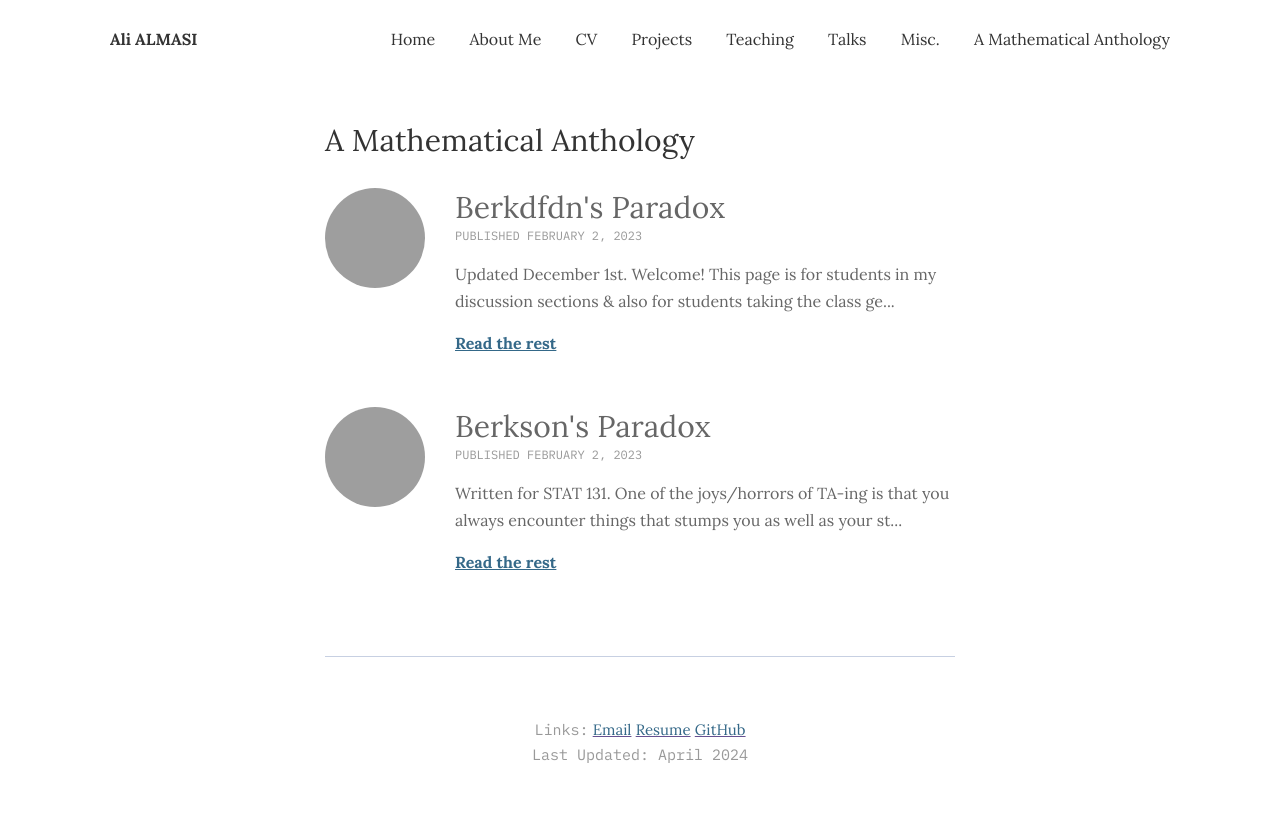
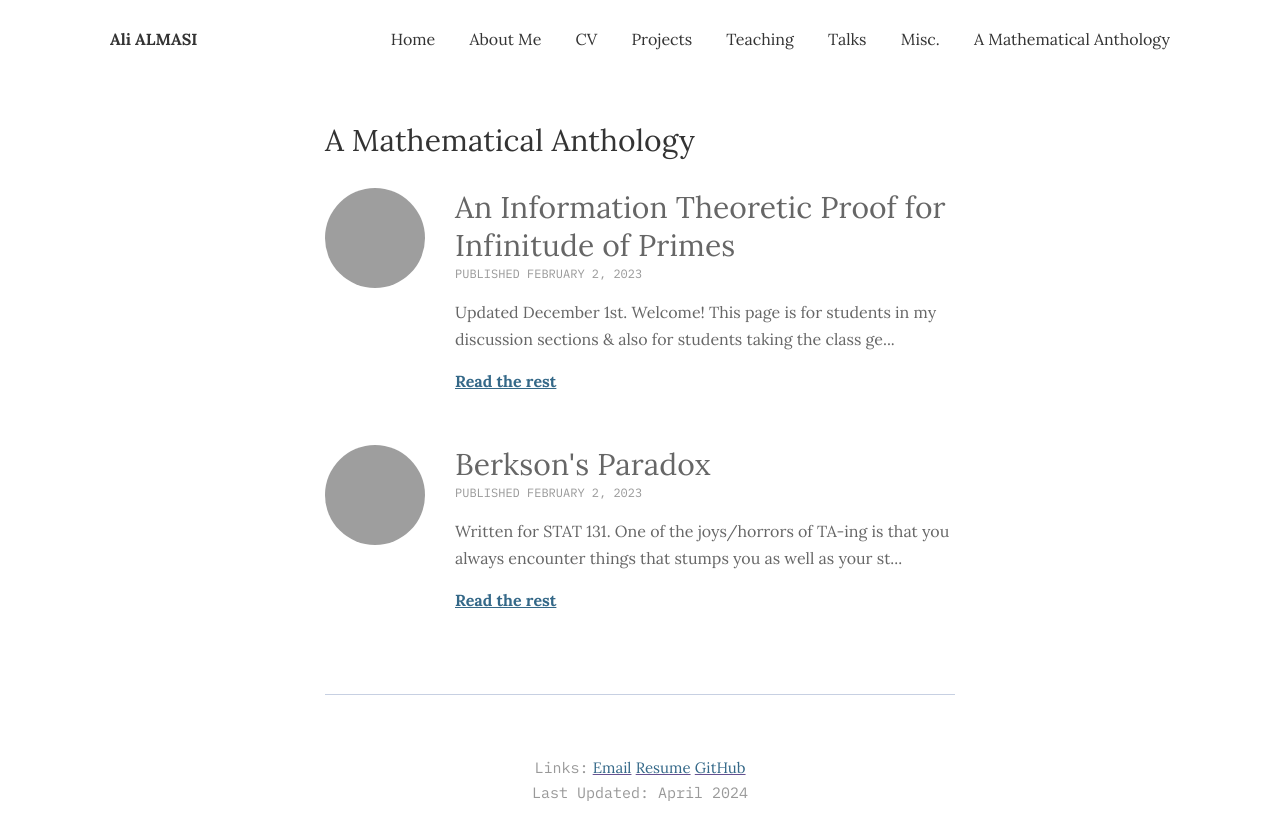
Before and after one commit to ali-almasi/ali-almasi.github.io, a Jekyll site: the page built from _pages/7_mathematical-anthology.md, in a window 1280 px wide, cut to the strip 0-840 px from the top of the page. Built offline with Jekyll 4.4.1, drawn with Linux system fonts in a browser that asks for light colours; grey boxes are pictures that could not be loaded.

Commit message:
Update 2024-06-11-info_proof_primes.md

```diff
--- a/_posts/2024-06-11-info_proof_primes.md
+++ b/_posts/2024-06-11-info_proof_primes.md
@@ -1,6 +1,6 @@
 ---
 layout: post
-title:  Berkdfdn's Paradox
+title:  An Information Theoretic Proof for Infinitude of Primes
 date:   2023-02-02 11:00:00
 image: /assets/img/lassen.jpeg
 caption: Lassen National Park!
```
